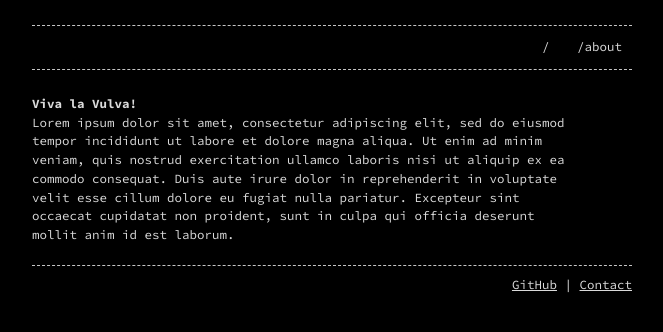
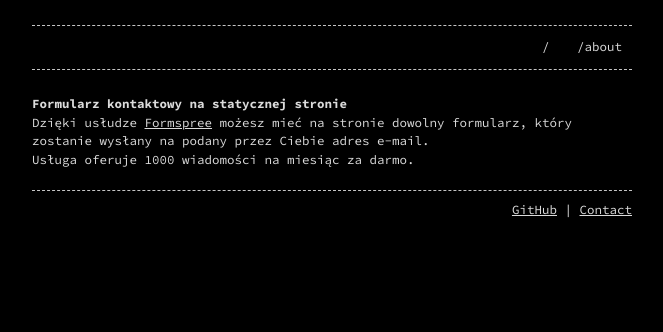
Before and after one commit to esccode/esccode.github.io, a Jekyll site: the page built from _posts/2018-11-06-viva-la-vulva.markdown.md, in a window 1280 px wide. Shown: the top 332 px of the page, without its empty margins (308-971 px from the left). Built offline with Jekyll 4.4.1, drawn with Linux system fonts in a browser that asks for light colours.

Commit message:
Update 2018-11-06-viva-la-vulva.markdown.md

```diff
--- a/_posts/2018-11-06-viva-la-vulva.markdown.md
+++ b/_posts/2018-11-06-viva-la-vulva.markdown.md
@@ -1,16 +1,11 @@
 ---
 layout: post
-title: "Viva la Vulva!"
+title: "formspree"
 date: 2018-11-06 12:32:45 +0100
 categories:
 ---
 
 
-# Viva la Vulva!
-Lorem ipsum dolor sit amet, consectetur adipiscing elit, sed do eiusmod
-tempor incididunt ut labore et dolore magna aliqua. Ut enim ad minim
-veniam, quis nostrud exercitation ullamco laboris nisi ut aliquip ex ea
-commodo consequat. Duis aute irure dolor in reprehenderit in voluptate
-velit esse cillum dolore eu fugiat nulla pariatur. Excepteur sint
-occaecat cupidatat non proident, sunt in culpa qui officia deserunt
-mollit anim id est laborum.
+# Formularz kontaktowy na statycznej stronie
+Dzięki usłudze [Formspree](https://formspree.io) możesz mieć na stronie dowolny formularz, który zostanie wysłany na podany przez Ciebie adres e-mail.
+Usługa oferuje 1000 wiadomości na miesiąc za darmo.
```
